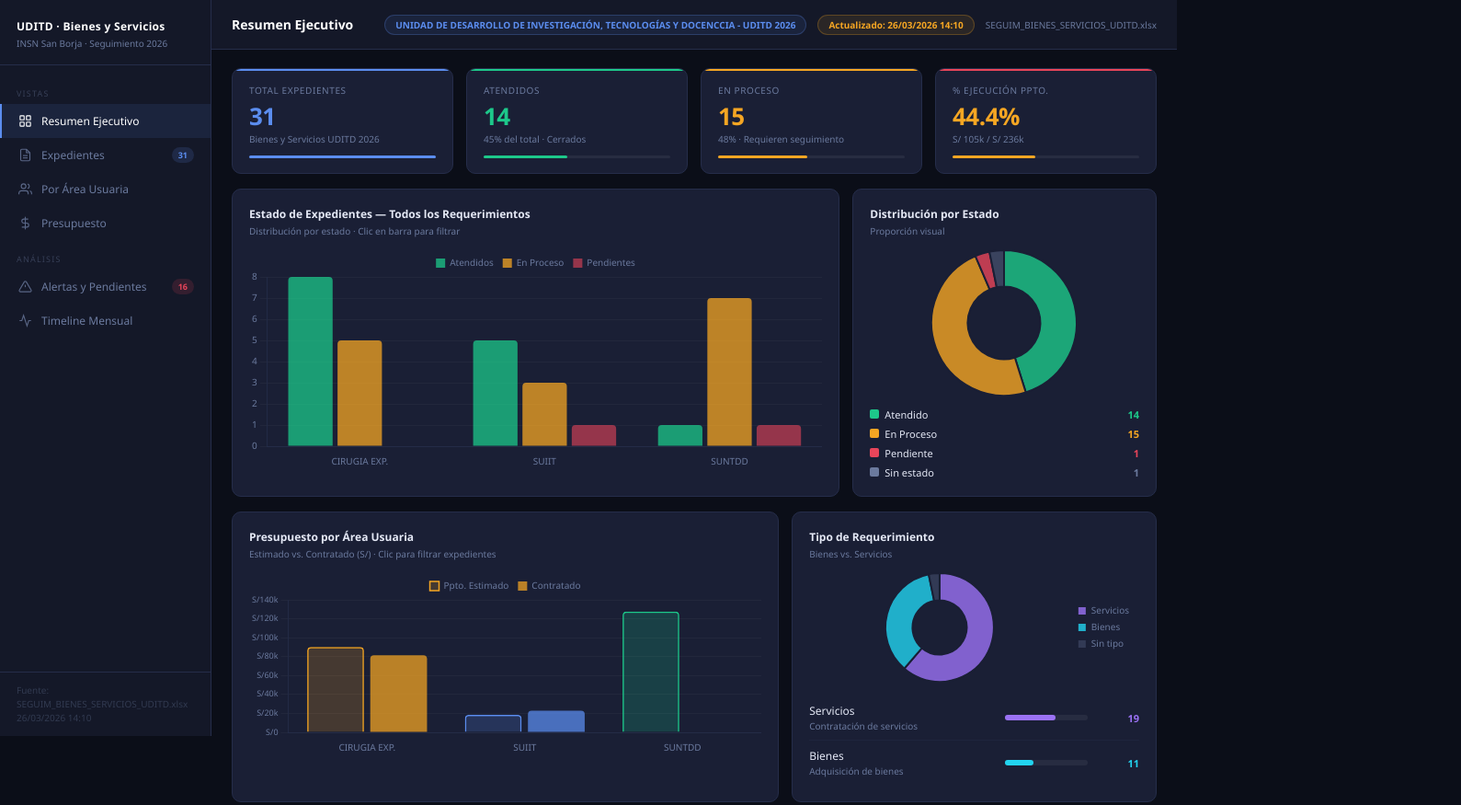
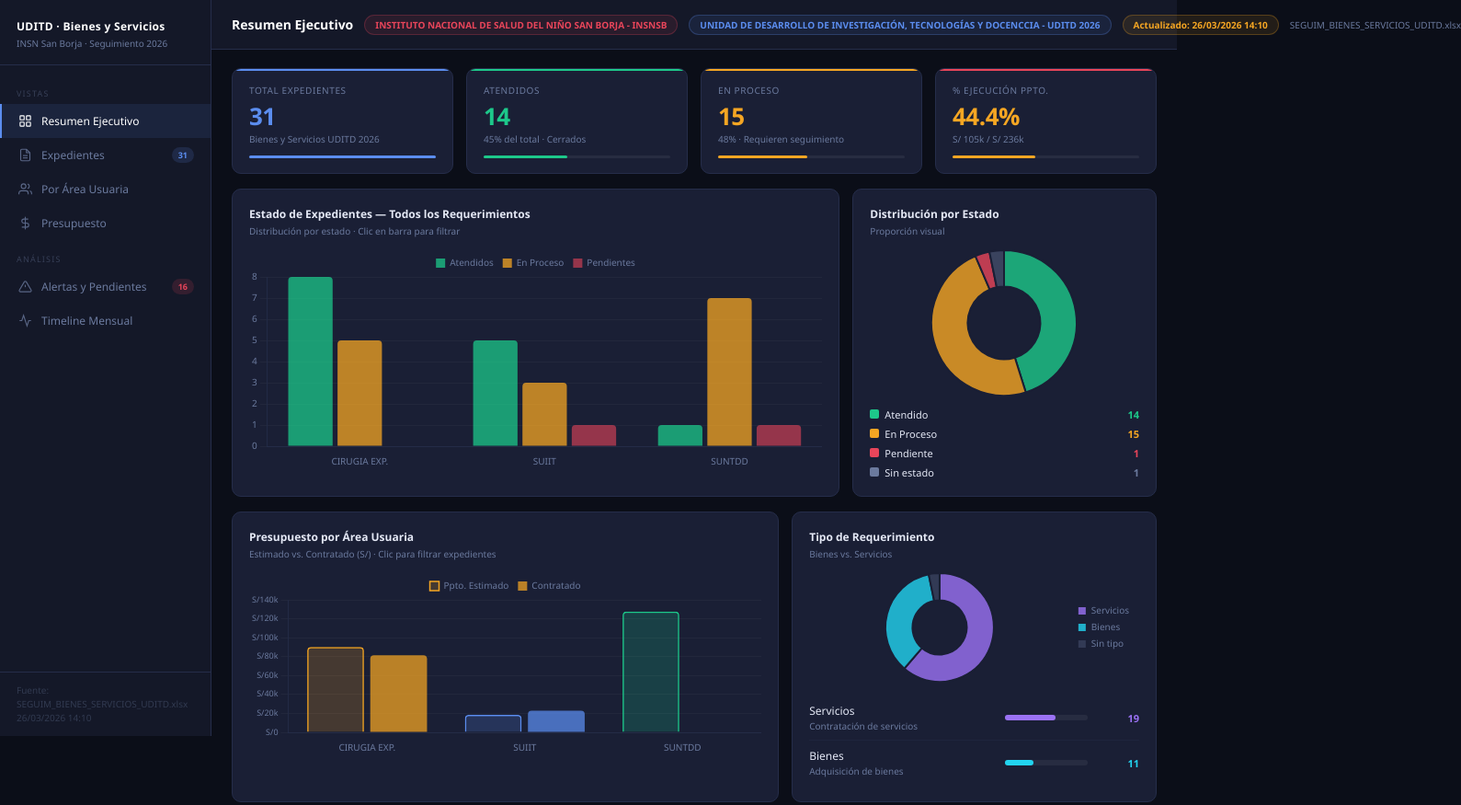
Before and after one commit to WilliamLaRosa/-uditd-dashboard, a plain HTML site: page index.html in a window 1280 px wide. Shown: the whole page at 92% size, 1589 px wide, since content can reach past the window. Drawn offline with nearby package versions, Linux system fonts and the light colour scheme.

Commit message:
Add institution name to the topbar

```diff
--- a/index.html
+++ b/index.html
@@ -203,6 +203,7 @@ input[type=text]{min-width:160px}
 <main class="main">
 <div class="topbar">
   <div id="pt">Resumen Ejecutivo</div>
+   <span class="chip c-red">INSTITUTO NACIONAL DE SALUD DEL NIÑO SAN BORJA - INSNSB</span>
   <span class="chip c-blue">UNIDAD DE DESARROLLO DE INVESTIGACIÓN, TECNOLOGÍAS Y DOCENCCIA - UDITD 2026</span>
   <span class="chip c-amb" id="chip-corte">–</span>
   <span id="ult-act"></span>
```
